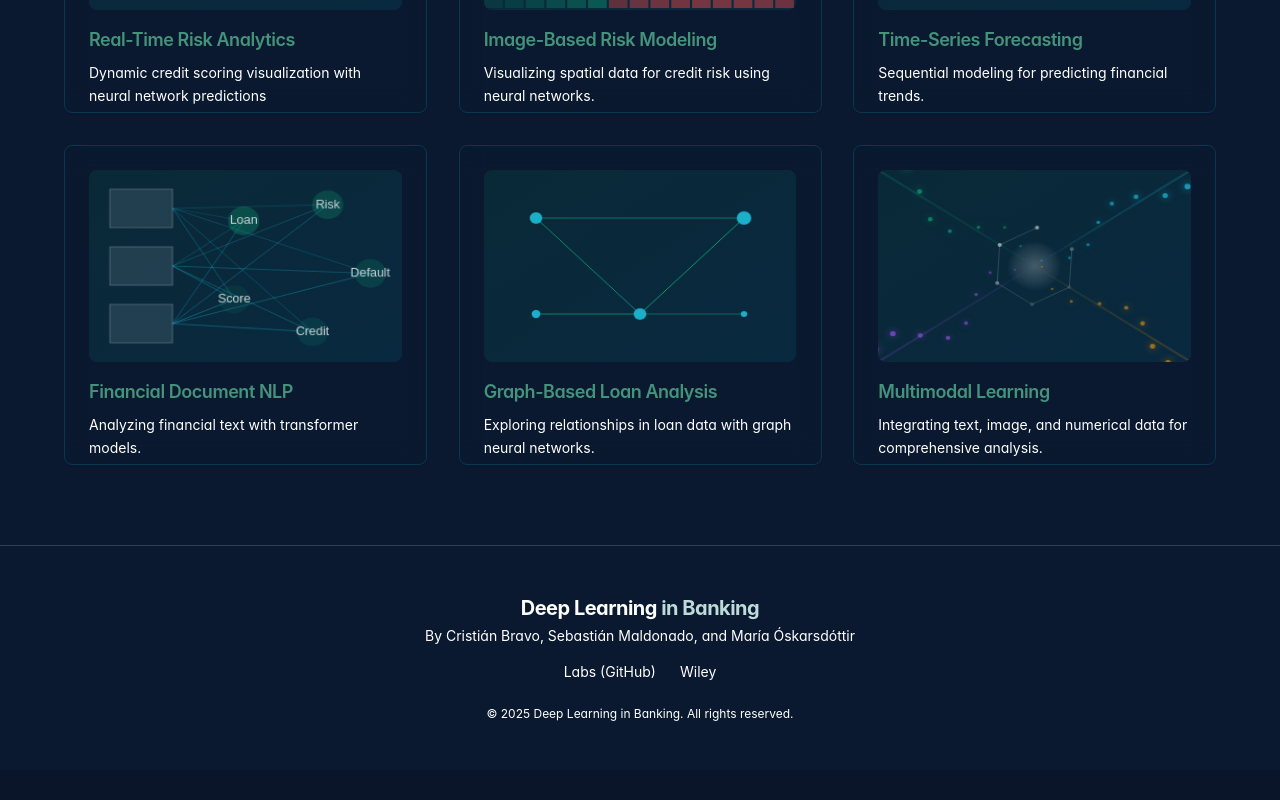
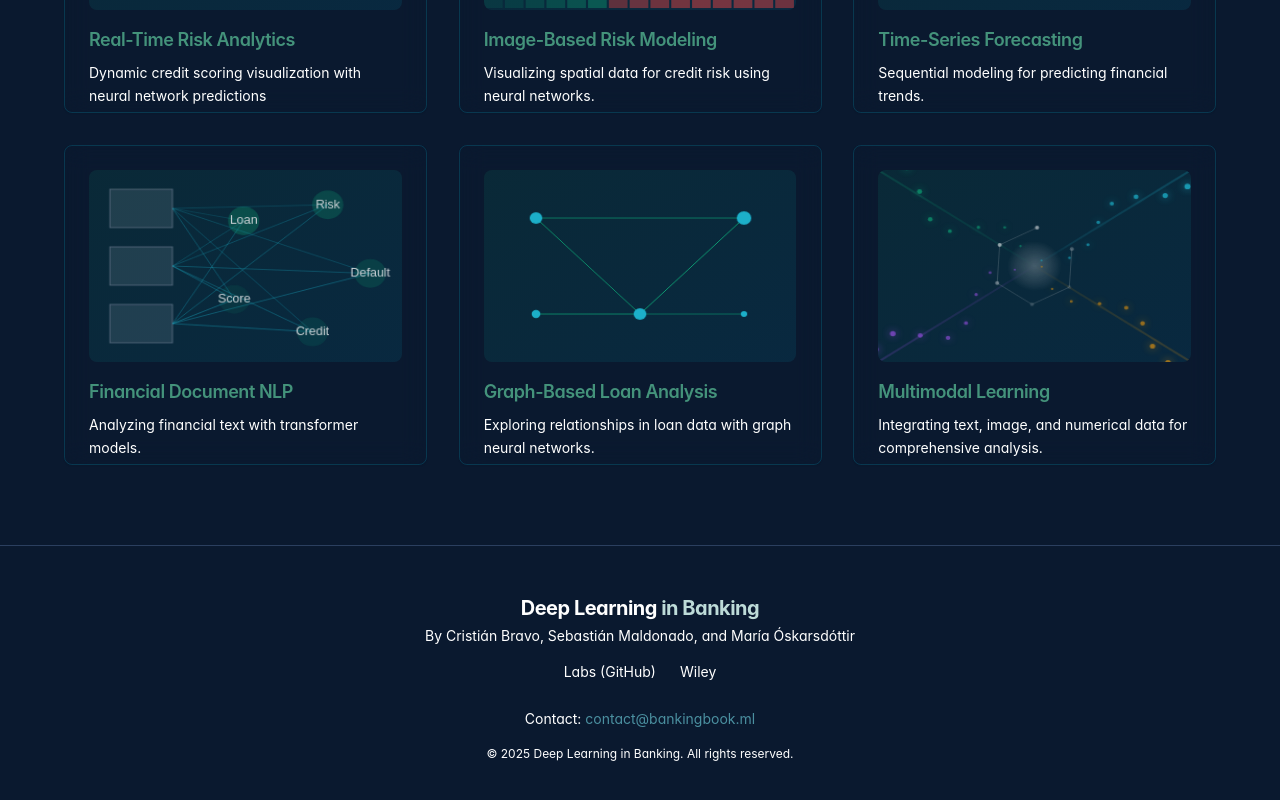
Before and after one commit to Banking-Analytics-Lab/deep-learning-in-banking-book-web, a Next.js app: page / in a window 1280 px wide. Shown: the part 3292-4092 px from the top of the page. Before the commit the page ends 4062 px from the top, so only its background shows below. Built offline with nearby package versions, Linux system fonts and the light colour scheme.

Commit message:
added contact in footer

```diff
--- a/components/footer.tsx
+++ b/components/footer.tsx
@@ -36,6 +36,9 @@ export function Footer() {
             Wiley
           </Link>
         </nav>
+        <div className="mb-4">
+          <span className="text-sm">Contact: <a href="mailto:contact@bankingbook.ml" className="text-[#4B90A0] hover:underline">contact@bankingbook.ml</a></span>
+        </div>
         <p className="text-xs">&copy; 2025 Deep Learning in Banking. All rights reserved.</p>
       </div>
     </motion.footer>
```
